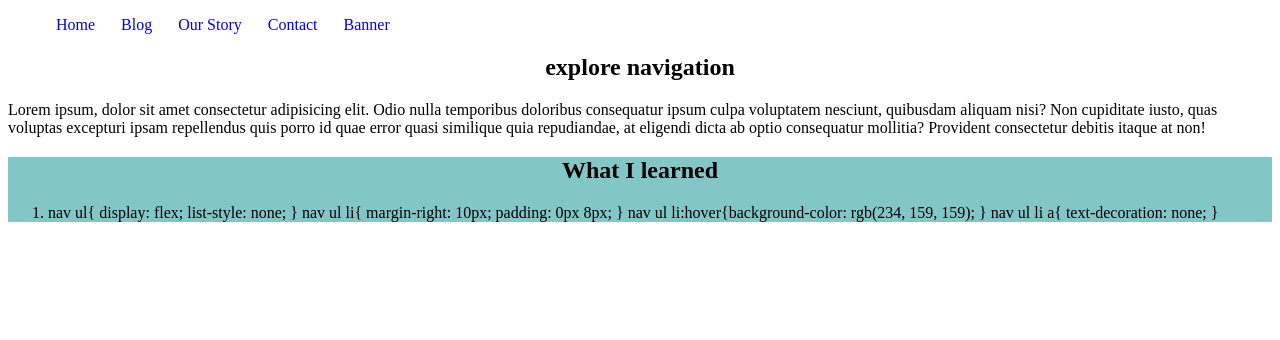
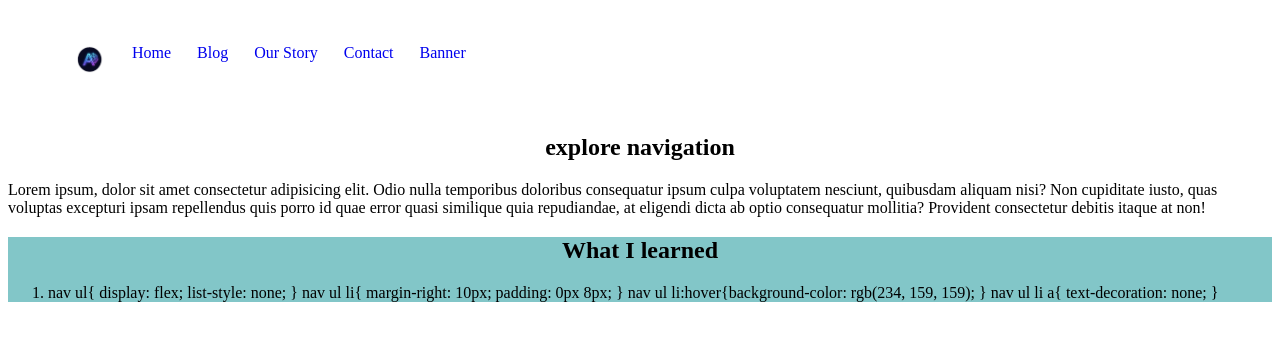
Before and after one commit to tanvir134338/Module-4, a plain HTML site: page css3 nav.html in a window 1280 px wide. Drawn offline with Linux system fonts and the light colour scheme.

Commit message:
image add on navigation bar

```diff
--- a/css3 nav.html
+++ b/css3 nav.html
@@ -10,11 +10,21 @@
     <style>
         section{background-color: rgb(130, 198, 200);}
         h2{text-align: center;}
+
+        img{background-color: rgb(255, 255, 255);
+        height: 30px;
+        width: 30px;
+        }
+
+        nav{
+            padding: 20px;
+        }
     </style>
 </head>
 <body>
     <nav>
         <ul>
+            <li><img src="Styles/Images/logo.avif" alt=""></li>
             <li><a href="css1.html">Home</a></li>
             <li><a href="css2.html">Blog</a></li>
             <li><a href="css3 nav.html">Our Story</a></li>
```
Also changed, not shown: Styles/Images/logo.avif (added).
